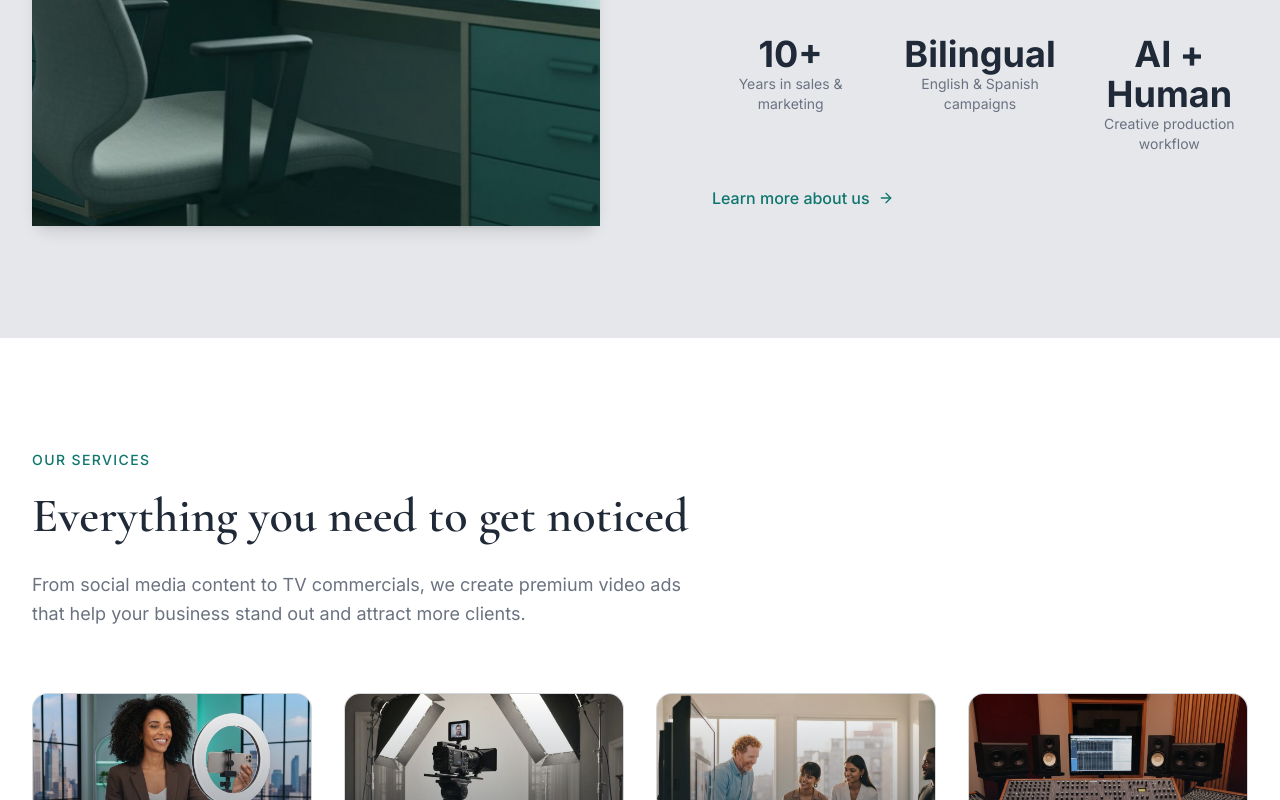
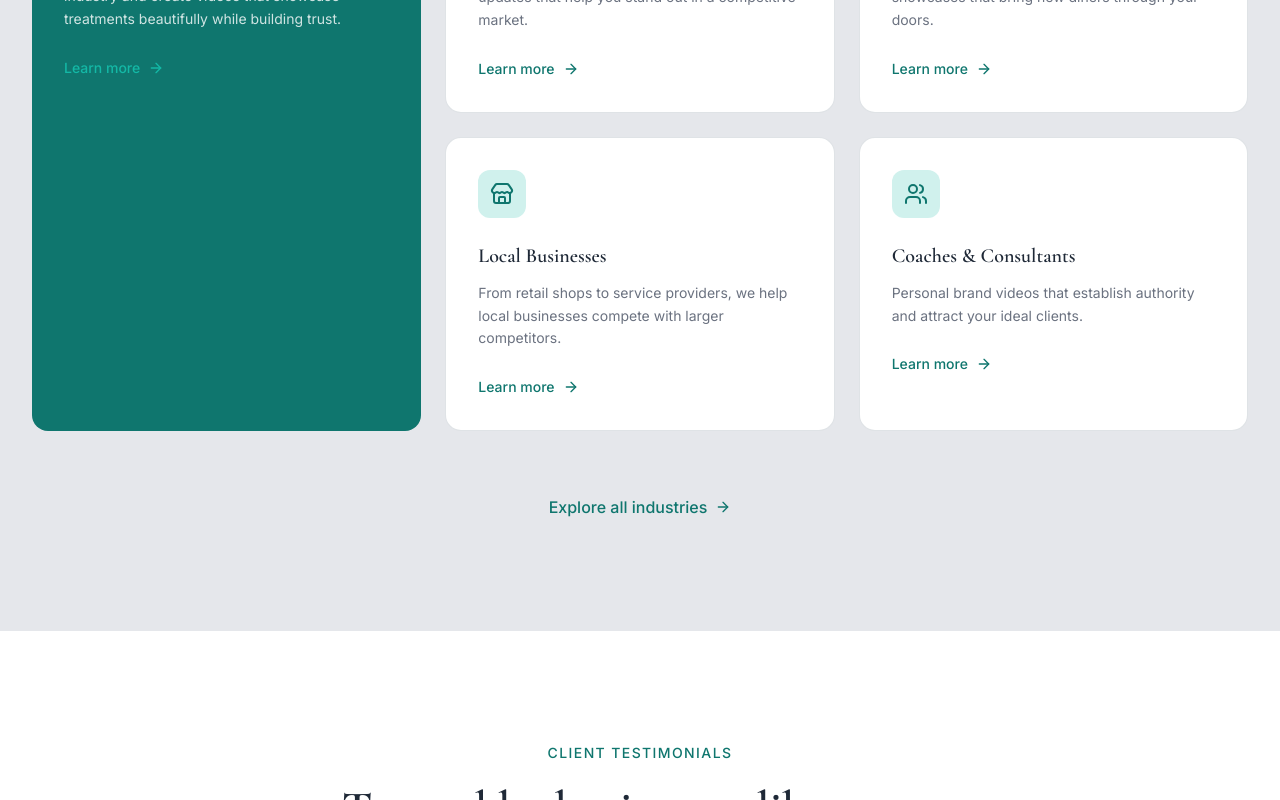
Before and after one commit to izsellersleads-afk/iturner-agency-site, a Next.js app: page / in a window 1280 px wide. Shown: the part 1700-2500 px from the top of the page. Built offline with nearby package versions, Linux system fonts and the light colour scheme.

Commit message:
Fix homepage conversion flow

```diff
--- a/app/page.tsx
+++ b/app/page.tsx
@@ -18,14 +18,19 @@ export default function HomePage() {
       <Navigation />
       <main className="pt-[72px] md:pt-[80px] lg:pt-[96px]">
         <HeroSection />
+
+        <IndustriesSection />
+        <TestimonialsSection />
+
+        <ServicesSection />
+        <HowItWorksSection />
+
         <AboutSection />
-        <ServicesSection />
         <MeetIleanaSection />
-        <HowItWorksSection />
+
         <BilingualSection />
         <MusicSection />
-        <IndustriesSection />
-        <TestimonialsSection />
+
         <FAQSection />
         <CTASection />
       </main>
```
